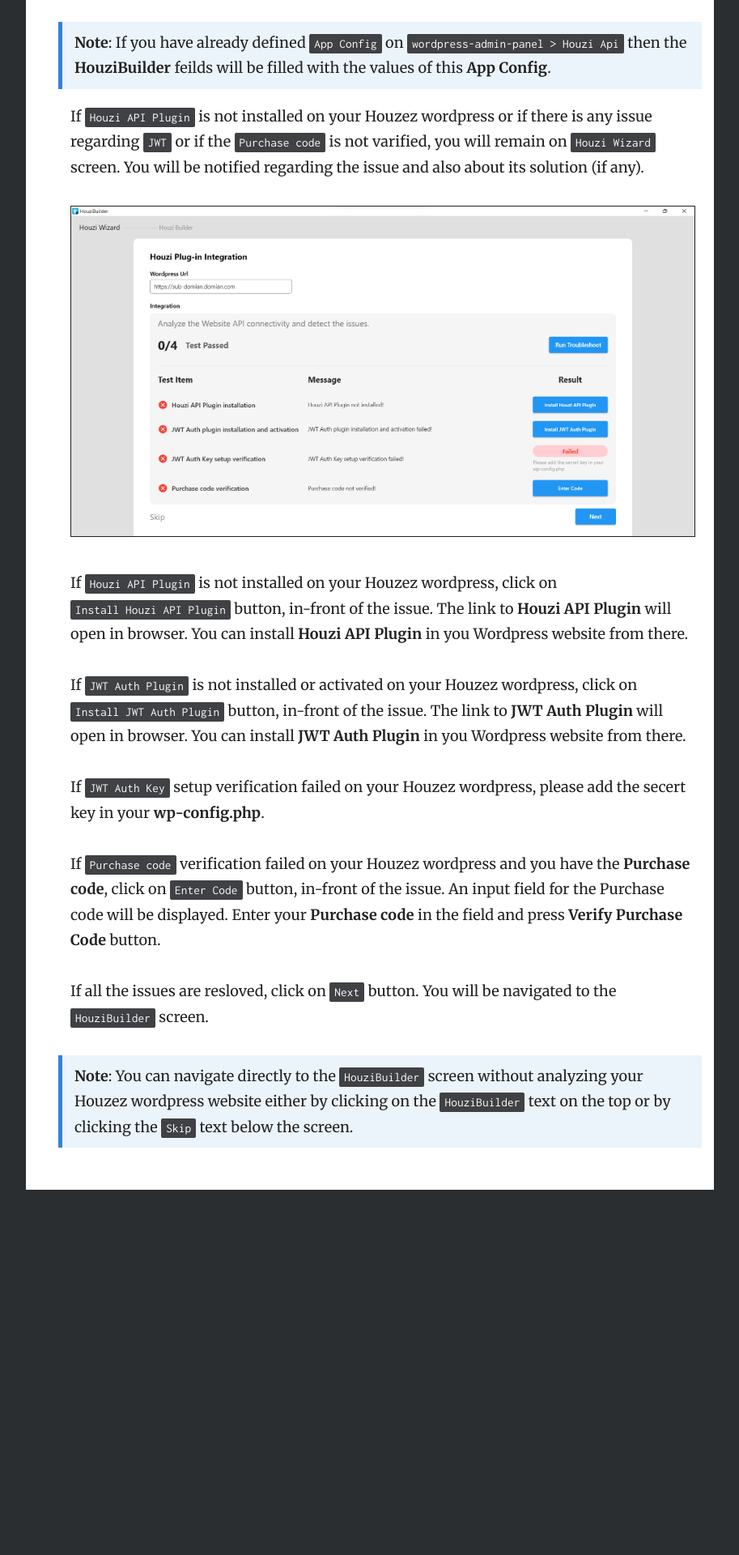
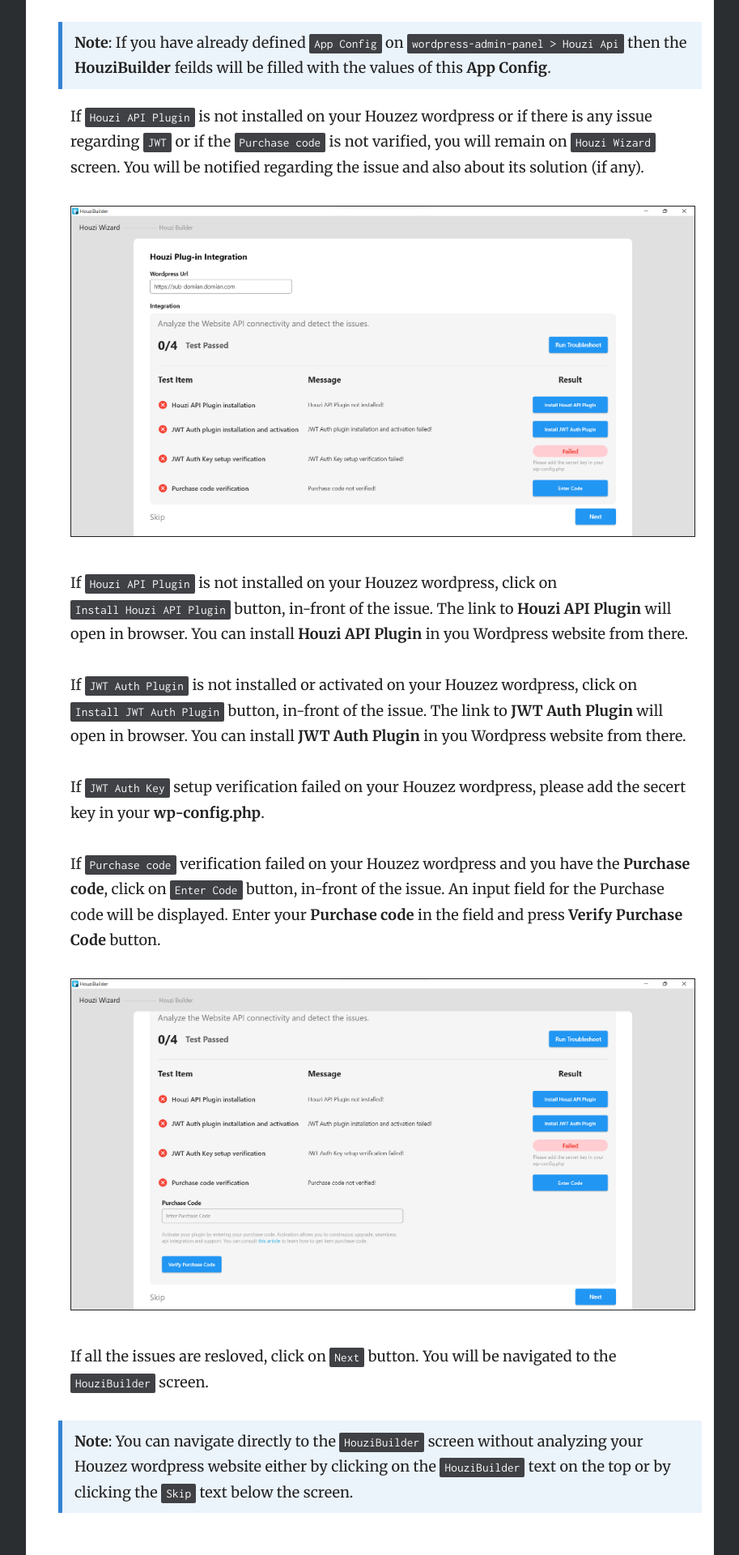
Before and after one commit to booleanbites/houzi-doc, a Jekyll site: the page built from _docs/houzi-config-builder/houzi-wizard-guide.md, in a window 1280 px wide. Shown: the part 2837-4757 px from the top of the page at 81% size, without its empty margins (333-1246 px from the left). Built offline with Jekyll 4.4.1, drawn with Linux system fonts in a browser that asks for light colours; before the commit the page ends 4306 px from its top, so only the background shows below that.

Commit message:
minor addition.

```diff
--- a/_docs/houzi-config-builder/houzi-wizard-guide.md
+++ b/_docs/houzi-config-builder/houzi-wizard-guide.md
@@ -59,6 +59,8 @@ On pressing the `Done` button, **Houzi Wizard** will analyze your website for th
 
     If `Purchase code` verification failed on your Houzez wordpress and you have the **Purchase code**, click on `Enter Code` button, in-front of the issue. An input field for the Purchase code will be displayed. Enter your **Purchase code** in the field and press **Verify Purchase Code** button.
 
+    <img src="../../images/houzi-wizard-screenshot-failure-purchase-code.png" alt="houzi-wizard-screenshot-failure-purchase-code" title="houzi-wizard-screenshot-failure-purchase-code" border= "1px solid"/>
+
     If all the issues are resloved, click on `Next` button. You will be navigated to the `HouziBuilder` screen.
 
      > **Note**: You can navigate directly to the `HouziBuilder` screen without analyzing your Houzez wordpress website either by clicking on the `HouziBuilder` text on the top or by clicking the `Skip` text below the screen.
```
